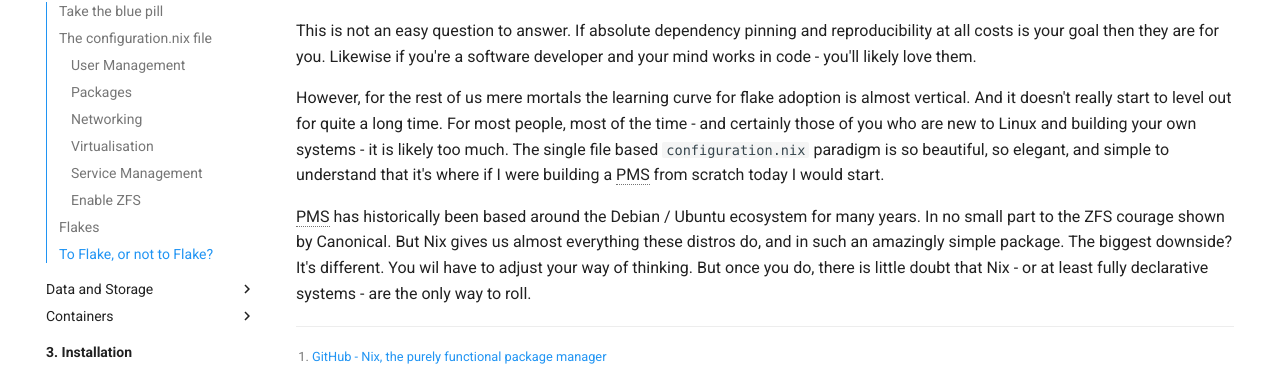
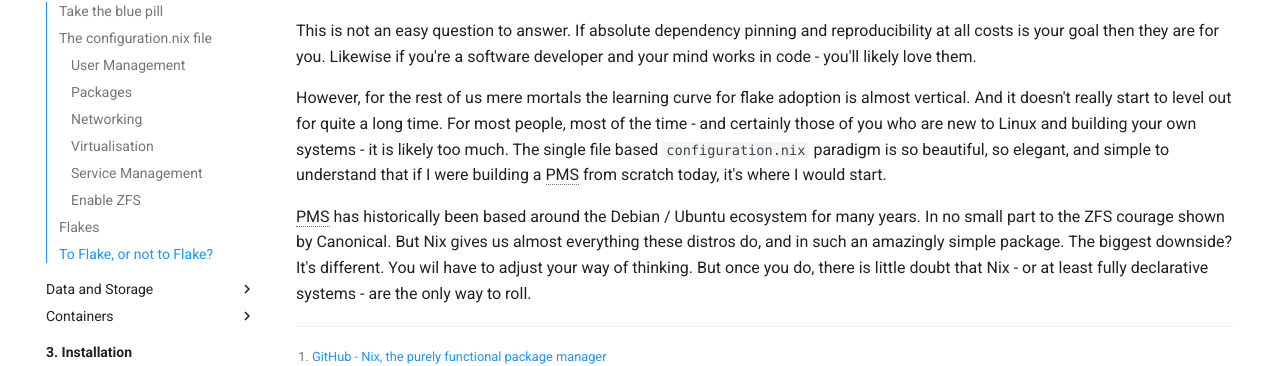
Before and after one commit to ironicbadger/pms-wiki, an MkDocs documentation site: the page built from docs/02-tech-stack/nixos.md, in a window 1280 px wide and 900 px high, scrolled down 3521 px. Shown: the part 330-696 px from the top of the window. Built offline with MkDocs 1.6.1 and Material for MkDocs 9.7.7, drawn with Linux system fonts in a browser that asks for light colours; some web fonts are replaced; plug-ins that fetch from the network failed and are left out; comment, search, counter and statistics services are not loaded.

Commit message:
grammar is hard

```diff
--- a/docs/02-tech-stack/nixos.md
+++ b/docs/02-tech-stack/nixos.md
@@ -138,7 +138,7 @@ Remember how Nix is a package manager? Well, that means we can use Nix and a rel
 
 This is not an easy question to answer. If absolute dependency pinning and reproducibility at all costs is your goal then they are for you. Likewise if you're a software developer and your mind works in code - you'll likely love them.
 
-However, for the rest of us mere mortals the learning curve for flake adoption is almost vertical. And it doesn't really start to level out for quite a long time. For most people, most of the time - and certainly those of you who are new to Linux and building your own systems - it is likely too much. The single file based `configuration.nix` paradigm is so beautiful, so elegant, and simple to understand that it's where if I were building a PMS from scratch today I would start.
+However, for the rest of us mere mortals the learning curve for flake adoption is almost vertical. And it doesn't really start to level out for quite a long time. For most people, most of the time - and certainly those of you who are new to Linux and building your own systems - it is likely too much. The single file based `configuration.nix` paradigm is so beautiful, so elegant, and simple to understand that if I were building a PMS from scratch today, it's where I would start.
 
 PMS has historically been based around the Debian / Ubuntu ecosystem for many years. In no small part to the ZFS courage shown by Canonical. But Nix gives us almost everything these distros do, and in such an amazingly simple package. The biggest downside? It's different. You wil have to adjust your way of thinking. But once you do, there is little doubt that Nix - or at least fully declarative systems - are the only way to roll.
 
```
